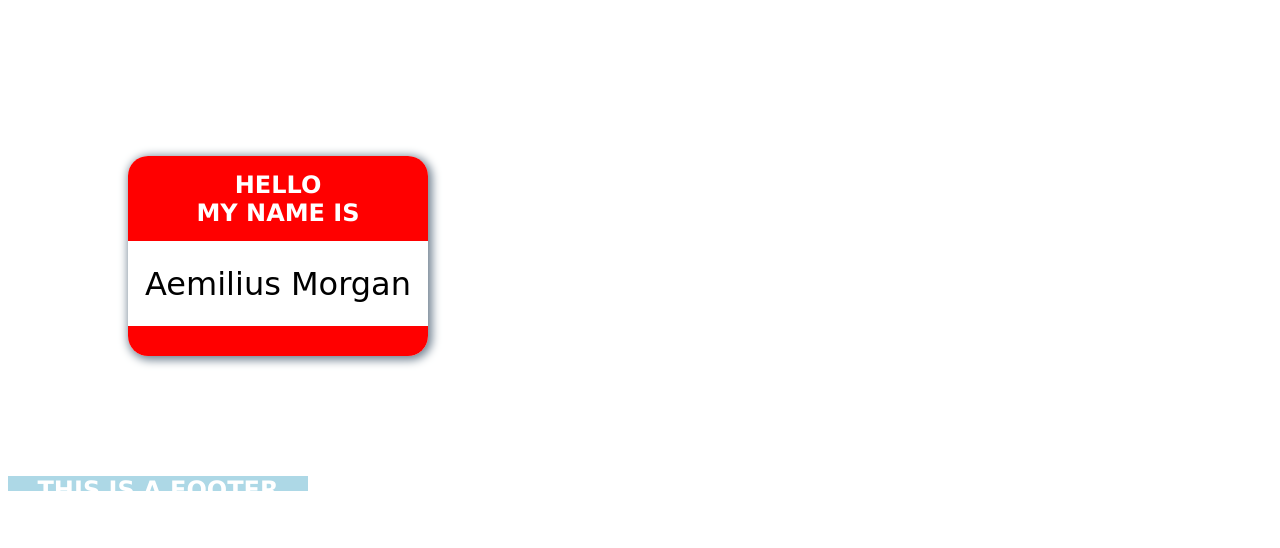
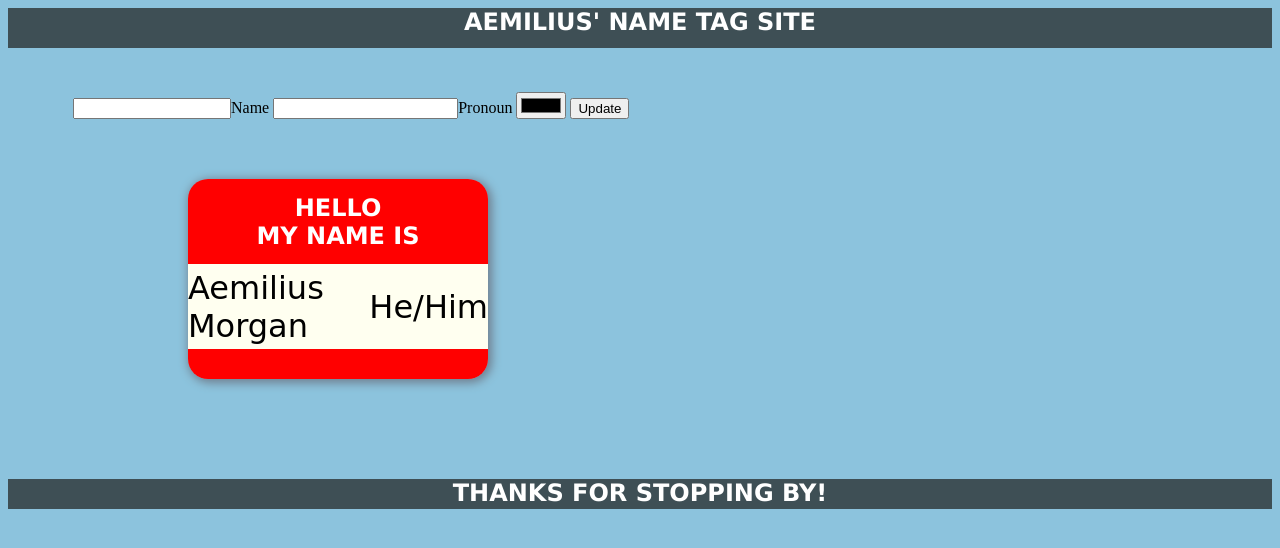
Before and after one commit to AemiliusM/lab02-name-tag, a plain HTML site: page index.html in a window 1280 px wide. Drawn offline with Linux system fonts and the light colour scheme.

Commit message:
Working Name Tag

```diff
--- a/index.html
+++ b/index.html
@@ -13,23 +13,35 @@
         </section>
     </div>
 </header>
-    <body>
+    <body class="body">
         <main>
-            <div class="name-tag">
-                 <section class="top">
+
+            <input class="input1" type="text" Name="Name" id="input-field">Name
+            <input class="input2" type="text" pronouns="Pronouns" id="pro-nouns">Pronoun
+            <input class="input3" type="color" id="color-field">
+            <button id="submit-button">Update</button>
+
+            <div id="name-tag" class="name-tag">
+                 <section id="top-section" class="top">
                      <h1>Hello</h1>
                      <h2>my name is</h2>
                  </section>
-                 <section class="middle">Aemilius Morgan</section>
-                 <section class="bottom"></section>
+                 <section id="name-section" class="middle">
+                     <span id="Name">Aemilius Morgan</span>
+                     <span id="Pronouns">He/Him</span>
+                    </section>
+                 <section id="bottom-section" class="bottom">
+
+                 </section>
             </div>
         </main>
     </body>
+    <script type="module" src="index.js"></script>
 
     <footer>
         <div class="footer">
             <section>
-                <h1>This Is A Footer</h1>
+                <h1>Thanks for stopping by!</h1>
             </section>
         </div>
 
--- /dev/null
+++ b/index.js
@@ -0,0 +1,20 @@
+
+const nameTag = document.getElementById('name-tag')
+console.log(nameTag)
+
+const nameSection = document.getElementById('name-section');
+const bottomSection = document.getElementById('bottom-section');
+const topSection = document.getElementById('top-section');
+const submitButton = document.getElementById('submit-button');
+const inputField = document.getElementById('input-field');
+const pronounfield = document.getElementById('pro-nouns');
+const colorfield = document.getElementById('color-field');
+const pronounspan = document.getElementById('Pronouns');
+
+
+submitButton.addEventListener('click', ()=>{
+    topSection.style.backgroundColor = colorfield.value;
+    bottomSection.style.backgroundColor = colorfield.value;
+    Name.textContent = inputField.value.toUpperCase();
+    pronounspan.textContent = pronounfield.value;
+});
--- a/style.css
+++ b/style.css
@@ -5,7 +5,7 @@
     grid-template-rows: 1fr 1fr .1fr;
     box-shadow: 2px 2px 10px 2px slategray;
     border-radius: 20px;
-    margin: 120px;
+    margin: 50px 180px 100px;
 }
 
 .top {
@@ -24,6 +24,7 @@
     justify-content: center;
     align-items: center;
     font-size: 2rem;
+    background-color: ivory;
 }
 
 .bottom {
@@ -40,8 +41,27 @@ h1,h2 {
     margin: 0;
 }
 .footer {
-    height: 15px;
-    width: 300px;
-    background-color: lightblue;
+    height: 30px;
+    width: 100%;
+    background-color: rgb(62, 79, 85);
 
 }
+.header {
+    height: 40px;
+    width: 100%;
+    background-color: rgb(62, 79, 85);
+}
+.main {
+    height: 100%;
+    width: 100%;
+    background-color: goldenrod;
+}
+.body {background-color: rgb(140, 195, 221);}
+
+.input1 {
+    width: 150px;
+    display:;
+    margin: 50px 0px 10px 65px
+
+    ;
+}
```
